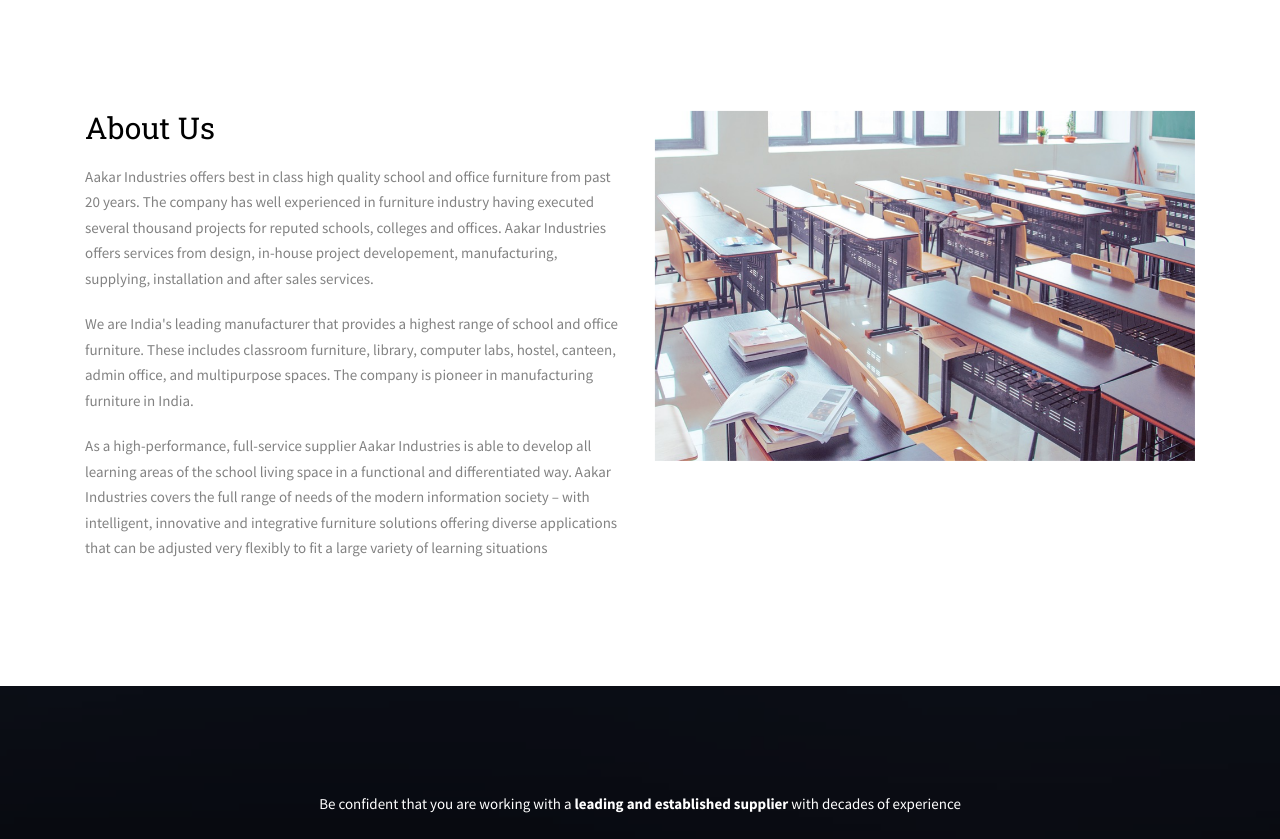
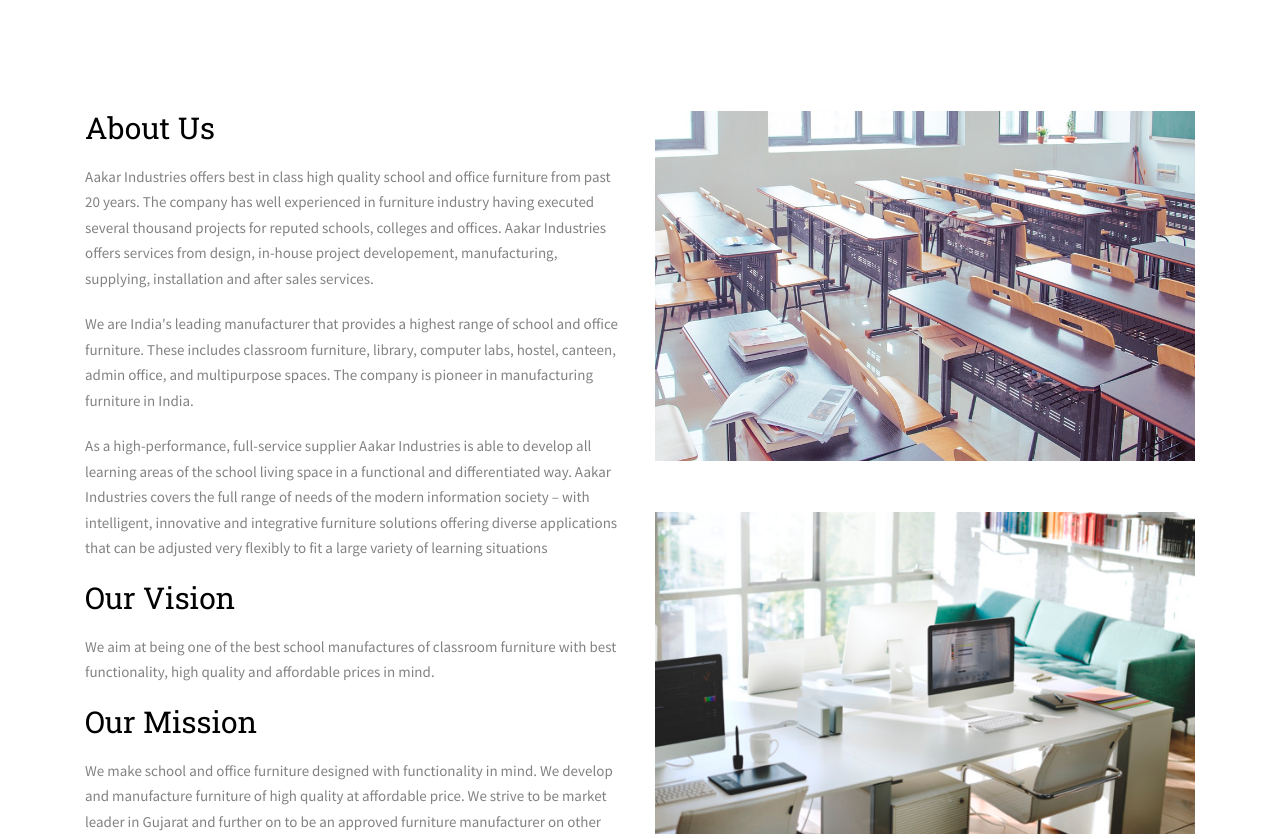
Before and after one commit to darshitvagadiya/finalaakar, a website: page public/about.html in a window 1280 px wide. Shown: the part 105-944 px from the top of the page. Drawn offline with Linux system fonts and the light colour scheme; files whose address does not match are found by name.

Commit message:
added mission vision

```diff
--- a/public/about.html
+++ b/public/about.html
@@ -95,11 +95,24 @@
 				<p>
 					As a high-performance, full-service supplier Aakar Industries is able to develop all learning areas of the school living space in a functional and differentiated way. Aakar Industries covers the full range of needs of the modern information society – with intelligent, innovative and integrative furniture solutions offering diverse applications that can be adjusted very flexibly to fit a large variety of learning situations
 				</p>
+				<h2>Our Vision</h2>
+				<p>
+					We aim at being one of the best school manufactures of classroom furniture with best functionality, high quality and affordable prices in mind.
+				</p>
+				<h2>Our Mission</h2>
+				<p>
+					We make school and office furniture designed with functionality in mind. We develop and manufacture furniture of high quality at affordable price. We strive to be market leader in Gujarat and further on to be an approved furniture manufacturer on other selected markets. We deliver functional furniture of quality, and we offer good service.
+				</p>
 			</div>
 			<div class="col-md-6">
 				<img class="img-responsive" src="images/aakar/schoolfurniture.jpg">
+				<br><br>
+				<img class="img-responsive" src="images/aakar/adminfurniture.jpg">
 			</div>
 		</div>
+		<!-- <div class="container">
+			<h2>Our Mission</h2>
+		</div> -->
 	</div>
 
 	<footer id="fh5co-footer" role="contentinfo" style="background-image: url(images/img_bg_4.jpg);">
```
Also changed, not shown: c3760244-6474-4717-bdaa-b70a847f86ca.jpg (added).
